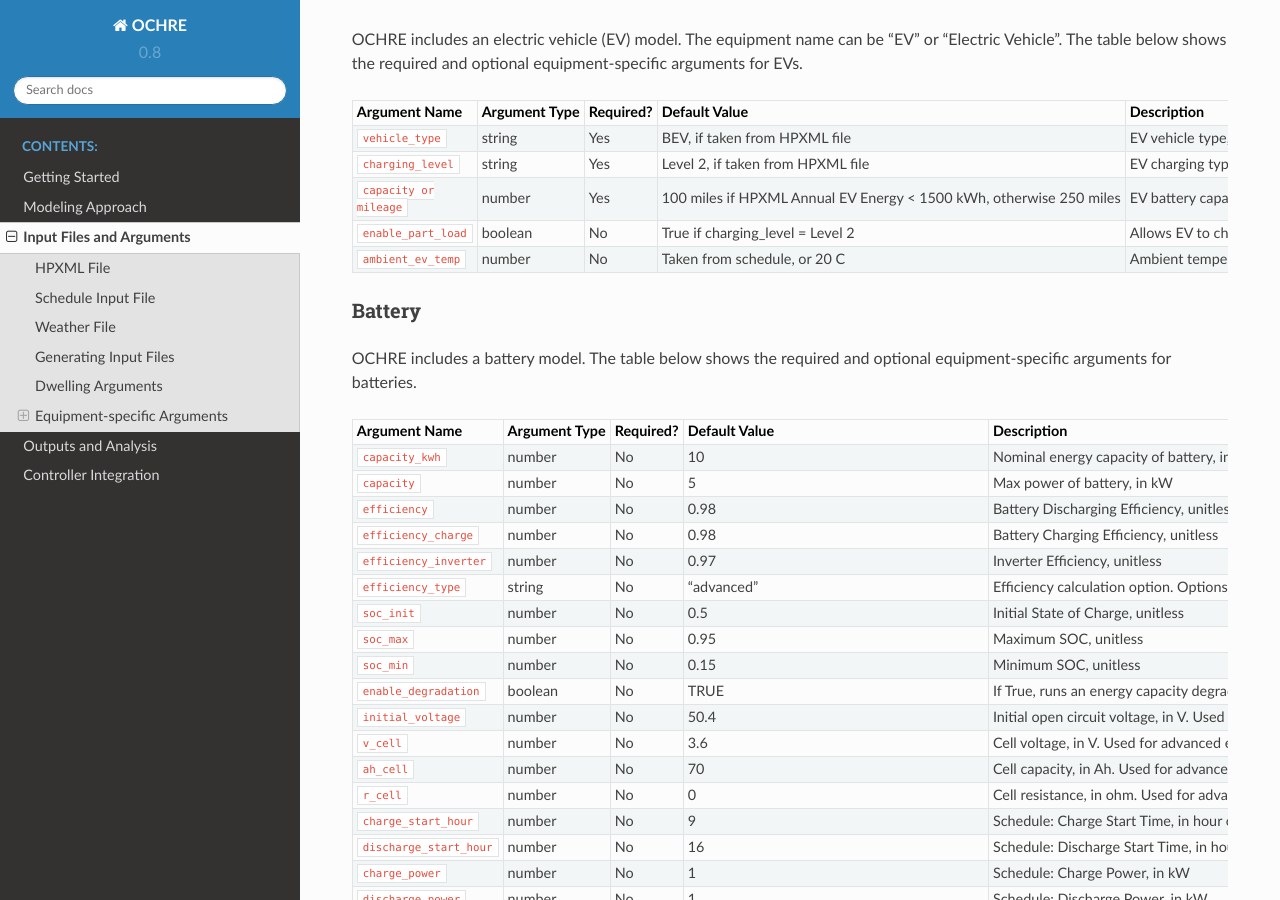
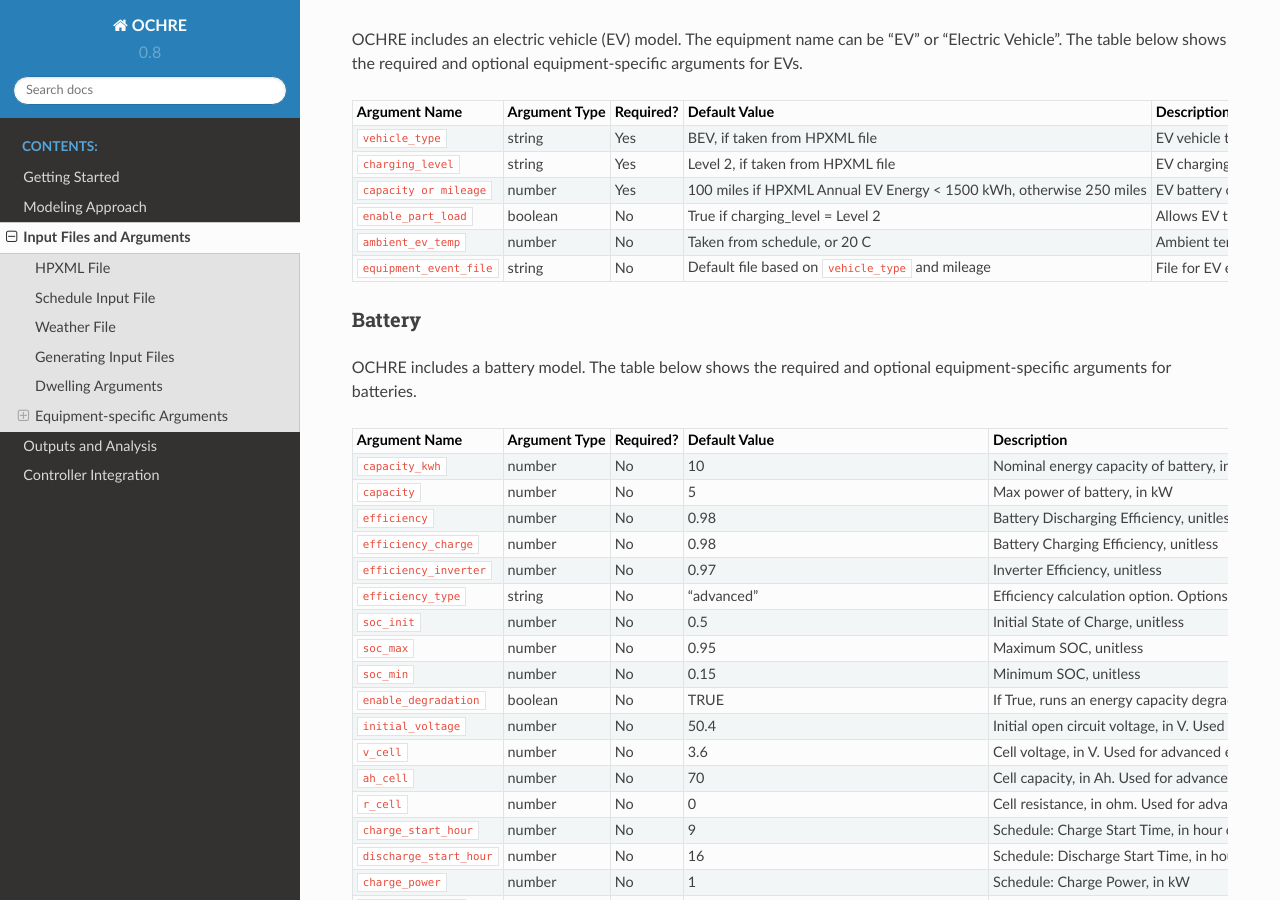
Before and after one commit to NREL/OCHRE, a Sphinx documentation site: the page built from docs/source/InputsAndArguments.rst, in a window 1280 px wide and 900 px high, scrolled down 7621 px. Built offline with Sphinx 7.4.7 and the Read the Docs theme 2.0.0, drawn with Linux system fonts in a browser that asks for light colours.

Commit message:
update ev docs

```diff
--- a/docs/source/InputsAndArguments.rst
+++ b/docs/source/InputsAndArguments.rst
@@ -475,19 +475,21 @@
 “EV” or “Electric Vehicle”. The table below shows the required and
 optional equipment-specific arguments for EVs.
 
-+-------------------------+---------------+-----------+---------------------------------------------------------------------+-------------------------------------------------------+
-| Argument Name           | Argument Type | Required? | Default Value                                                       | Description                                           |
-+=========================+===============+===========+=====================================================================+=======================================================+
-| ``vehicle_type``        | string        | Yes       | BEV, if taken from HPXML file                                       | EV vehicle type, options are "PHEV" or "BEV"          |
-+-------------------------+---------------+-----------+---------------------------------------------------------------------+-------------------------------------------------------+
-| ``charging_level``      | string        | Yes       | Level 2, if taken from HPXML file                                   | EV charging type, options are "Level 1" or "Level 2"  |
-+-------------------------+---------------+-----------+---------------------------------------------------------------------+-------------------------------------------------------+
-| ``capacity or mileage`` | number        | Yes       | 100 miles if HPXML Annual EV Energy < 1500 kWh, otherwise 250 miles | EV battery capacity in kWh or mileage in miles        |
-+-------------------------+---------------+-----------+---------------------------------------------------------------------+-------------------------------------------------------+
-| ``enable_part_load``    | boolean       | No        | True if charging_level = Level 2                                    | Allows EV to charge at partial load                   |
-+-------------------------+---------------+-----------+---------------------------------------------------------------------+-------------------------------------------------------+
-| ``ambient_ev_temp``     | number        | No        | Taken from schedule, or 20 C                                        | Ambient temperature used to estimate EV usage per day |
-+-------------------------+---------------+-----------+---------------------------------------------------------------------+-------------------------------------------------------+
++--------------------------+---------------+-----------+---------------------------------------------------------------------+-------------------------------------------------------+
+| Argument Name            | Argument Type | Required? | Default Value                                                       | Description                                           |
++==========================+===============+===========+=====================================================================+=======================================================+
+| ``vehicle_type``         | string        | Yes       | BEV, if taken from HPXML file                                       | EV vehicle type, options are "PHEV" or "BEV"          |
++--------------------------+---------------+-----------+---------------------------------------------------------------------+-------------------------------------------------------+
+| ``charging_level``       | string        | Yes       | Level 2, if taken from HPXML file                                   | EV charging type, options are "Level 1" or "Level 2"  |
++--------------------------+---------------+-----------+---------------------------------------------------------------------+-------------------------------------------------------+
+| ``capacity or mileage``  | number        | Yes       | 100 miles if HPXML Annual EV Energy < 1500 kWh, otherwise 250 miles | EV battery capacity in kWh or mileage in miles        |
++--------------------------+---------------+-----------+---------------------------------------------------------------------+-------------------------------------------------------+
+| ``enable_part_load``     | boolean       | No        | True if charging_level = Level 2                                    | Allows EV to charge at partial load                   |
++--------------------------+---------------+-----------+---------------------------------------------------------------------+-------------------------------------------------------+
+| ``ambient_ev_temp``      | number        | No        | Taken from schedule, or 20 C                                        | Ambient temperature used to estimate EV usage per day |
++--------------------------+---------------+-----------+---------------------------------------------------------------------+-------------------------------------------------------+
+| ``equipment_event_file`` | string        | No        | Default file based on ``vehicle_type`` and mileage                  | File for EV event scenarios                           |
++--------------------------+---------------+-----------+---------------------------------------------------------------------+-------------------------------------------------------+
 
 Battery
 ~~~~~~~
```
